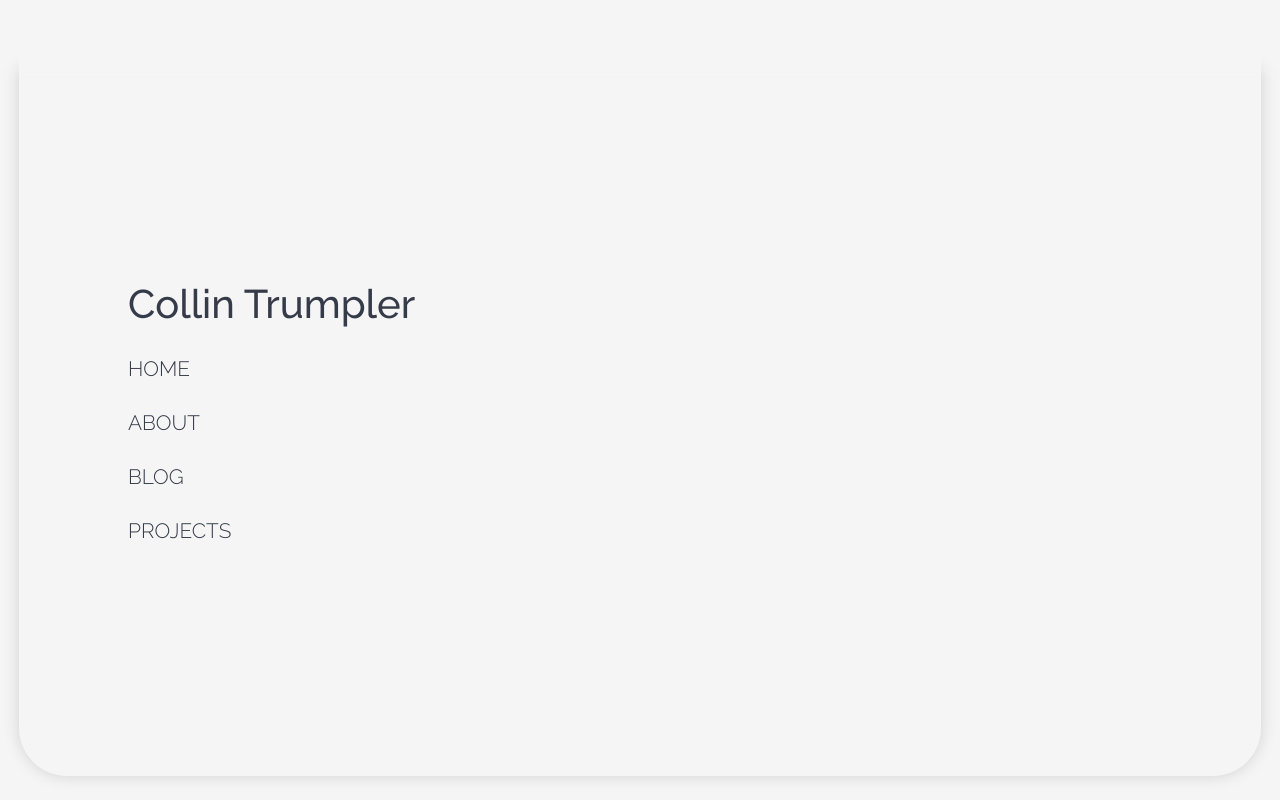
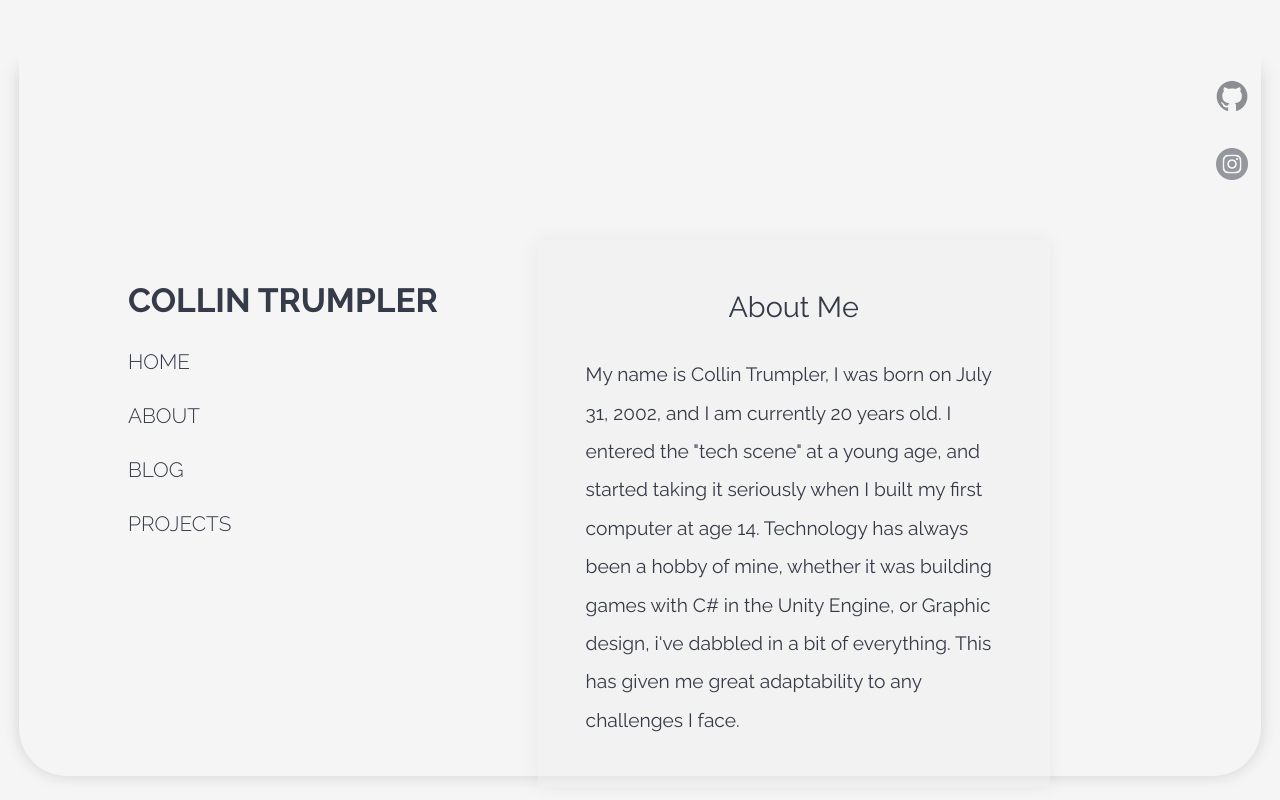
Before and after one commit to Syvit/Portfolio-v2, a plain HTML site: page about.html in a window 1280 px wide. Drawn offline with Linux system fonts and the light colour scheme.

Commit message:
Updated colors and added 'about me'. Added socials

```diff
--- a/about.html
+++ b/about.html
@@ -17,7 +17,7 @@
         <header>
             <nav class="nav-container">
                 <ul id="nav-title">
-                    <li><a href="/index.html">Collin Trumpler</a></li>
+                    <li><a href="/index.html">COLLIN TRUMPLER</a></li>
                 </ul>
                 <ul class="nav-items">
                     <li><a href="/index.html">HOME</a></li>
@@ -26,7 +26,18 @@
                     <li><a href="/projects.html">PROJECTS</a></li>
                 </ul>
             </nav>
+            <nav class="socials">
+                <a href="https://github.com/Syvit"target="_blank" rel="noopener noreferrer"><img src="images/github-mark.png" alt="github link"></a>
+                <a href="https://www.instagram.com/collin_trumpler/"target="_blank" rel="noopener noreferrer"><img src="images/insta.png" alt="instagram link"></a>
+            </nav >
         </header>
+        <section class="about-me">
+            <h2 id="about-title">About Me</h2>
+            My name is Collin Trumpler, I was born on July 31, 2002, and I am currently 20 years old.
+            I entered the "tech scene" at a young age, and started taking it seriously when I built my first computer at age 14.
+            Technology has always been a hobby of mine, whether it was building games with C# in the Unity Engine, or Graphic design, i've dabbled in a bit of everything.
+            This has given me great adaptability to any challenges I face.
+        </section>
     </main>
 </body>
 </html>
--- a/styles.css
+++ b/styles.css
@@ -10,7 +10,7 @@
 html {
     box-sizing: border-box;
     font-size: 16px;
-    font-family: 'Lato', sans-serif;
+    font-family: 'Raleway', sans-serif;
     background-color: var(--bg);
     color: var(--maintxt);
 }
@@ -71,7 +71,7 @@ nav > ul{
     height: 10vh;
     background: rgb(245,245,245);
     background: linear-gradient(180deg, rgba(245,245,245,1) 30%, rgba(245,245,245,1) 70%, rgba(0,212,255,0) 100%);
-    z-index: 10;
+    z-index: 1;
     top: 0;
 }
 .nav-container{
@@ -89,23 +89,38 @@ nav > ul{
 }
 #nav-title{
     font-family: 'Raleway', sans-serif;
-    font-size: 2.5em;
-    font-weight: 500;
+    font-size: 2.1em;
+    font-weight: 700;
 }
 
 .nav-items > li{
     font-weight: 300;
     font-size: 1.3em;
     margin: 1.4em 0;
-    transition: 0.2s;
+    transition: 0.3s;
     width: fit-content;
 }
 
 .nav-items > li:hover{
-    box-shadow: 0em 0.1em 0em var(--maintxt);
+    box-shadow: 0em 0.1em 0em var(--lnktxt);
     transform: translateY(-0.1em);
 }
 
+.socials{
+    position: absolute;
+    top: 10vh;
+    left: 95vw;
+    width: 2em;
+    z-index: 10;
+    opacity: 50%;
+    transition: 0.2s;
+}
+.socials :nth-child(1){
+    margin-bottom: 2em;
+}
+.socials:hover{
+    opacity: 70%;
+}
 /* NAV */
 
 /* HOME PAGE */
@@ -117,7 +132,7 @@ nav > ul{
     margin: 35vh 0 0 40vw;
 }
 .hero> h1{
-    animation: fadeInLeft 0.7s;
+    animation: fadeInUp 1s;
     font-family: 'Raleway', sans-serif;
     font-size: 10em;
     font-weight: 700;
@@ -128,6 +143,7 @@ nav > ul{
     font-size: 3em;
     text-align: right;
     font-weight: 200;
+    color: var(--lnktxt);
 }
 
 /* HOME PAGE */
@@ -163,8 +179,42 @@ nav > ul{
 .post a{
     color: var(--lnktxt);
 }
+#progress-image{
+    margin-top: 3em;
+}
+
+#progress-image-double{
+    margin: 3em 0;
+}
+.post > table{
+margin: auto;
+}
 
 /* BLOG */
+
+/* ABOUT ME */
+.about-me{
+    animation: fadeInLeft 1s;
+    position: absolute;
+    color: var(--maintxt);
+    font-size: 1.2em;
+    line-height: 2em;
+    text-align: left;
+    background-color: var(--subbg);
+    box-shadow: 0em 0em 1em #0000000e;
+    padding: 3rem;
+    width: 40vw;
+    top: 30vh;
+    left: 42vw;
+}
+
+#about-title{
+    font-size: 1.5em;
+    animation: fadeInUp 1s;
+    text-align: center;
+    margin: 0 0 1em 0;
+}
+/* ABOUT ME */
 
 /* ANIMATION */
 @keyframes fadeInUp{
```
Also changed, not shown: blog.html (+8 -4 lines), index.html (+6 -2 lines), projects.html (+5 -1 lines), images/Screenshot from 2022-10-16 13-09-47.png (added), images/cssoff.png (added), images/csson.png (added), images/csson2.png (added), images/github-mark.png (added), images/insta.png (added).
